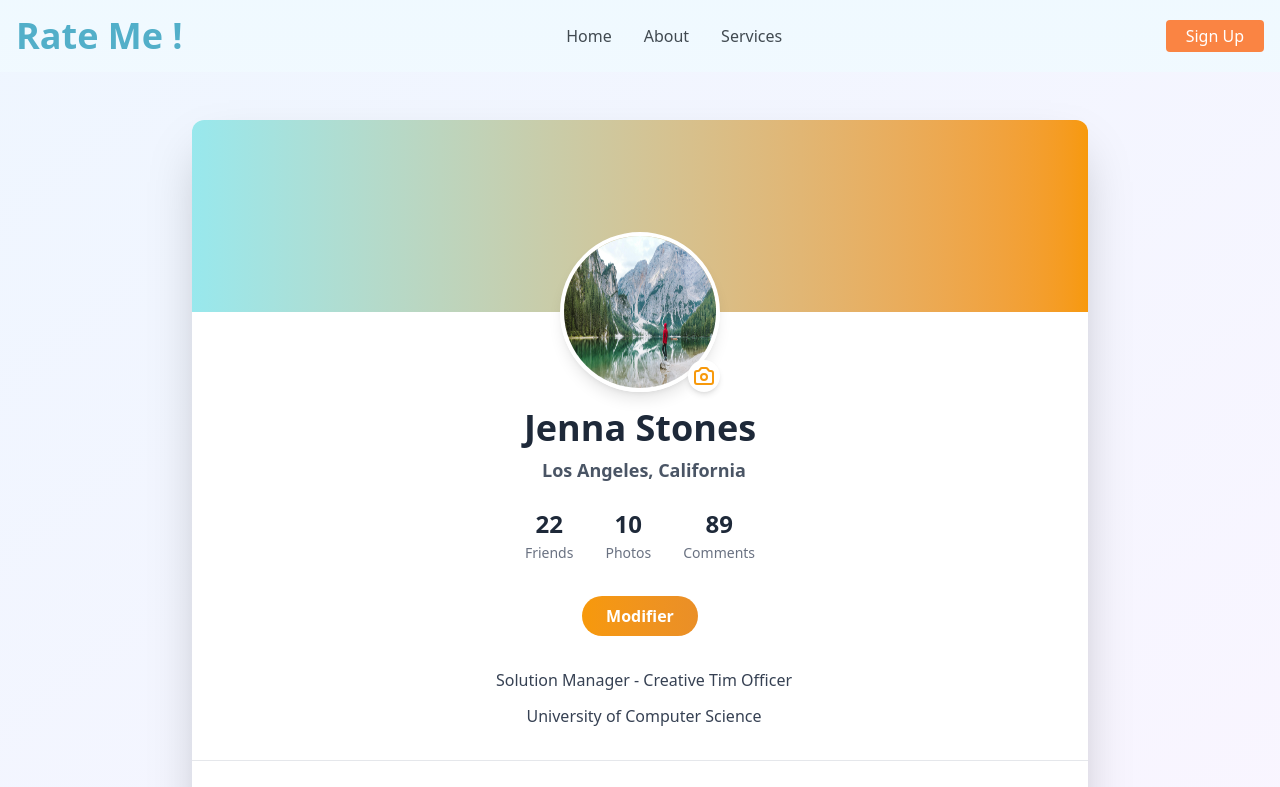
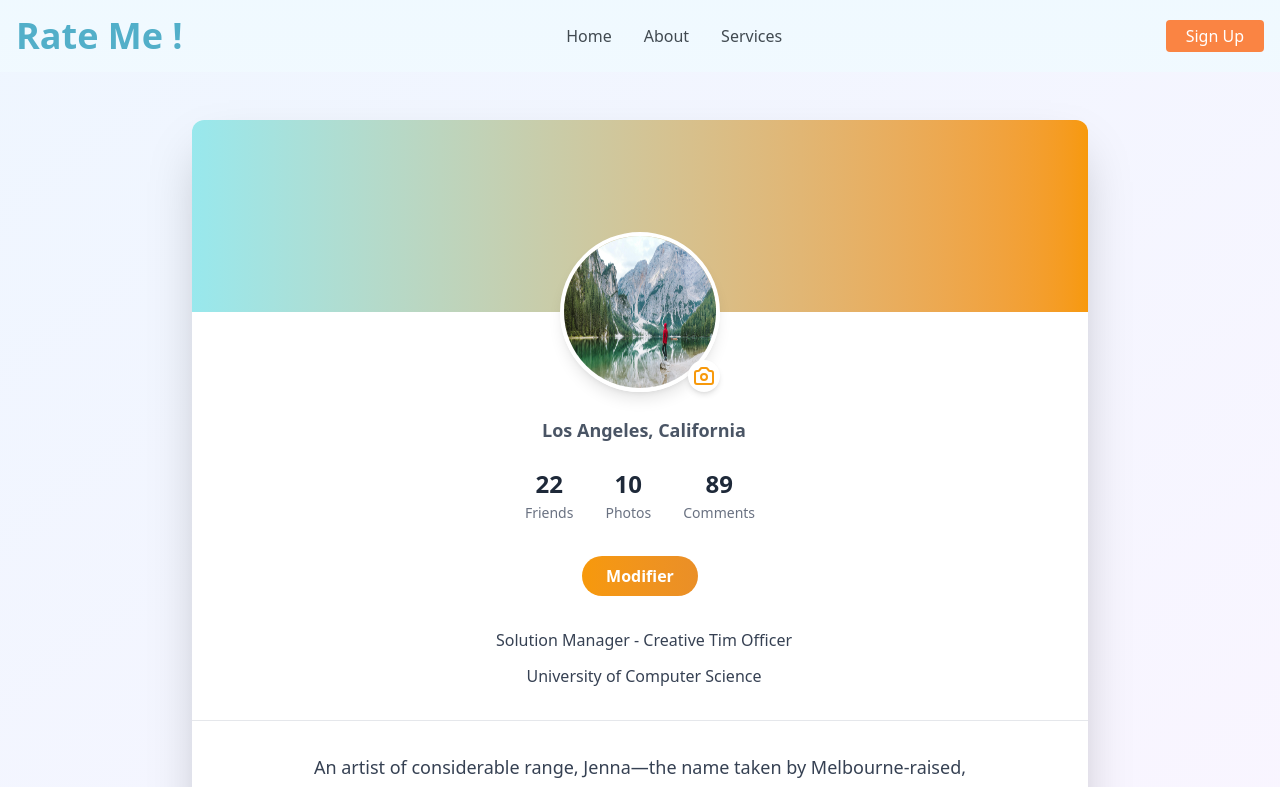
Before and after one commit to yassir5236/Rate-Me-Front, an Angular app: page /profile in a window 1280 px wide. Shown: the top 787 px of the page. Built offline with nearby package versions, Linux system fonts and the light colour scheme; no server answers.

Commit message:
fixing store images in the cloud

```diff
--- a/src/app/profile/profile.component.html
+++ b/src/app/profile/profile.component.html
@@ -38,7 +38,7 @@
     <!-- Profile Content -->
     <div class="px-6 pt-24 pb-8 text-center">
       <!-- Name and Location -->
-      <h1 class="text-4xl font-bold text-gray-800 mb-2">Jenna Stones</h1>
+      <h1 class="text-4xl font-bold text-gray-800 mb-2">{{userName}}</h1>
       <p class="text-lg text-gray-600 font-semibold mb-6">
         <i class="fas fa-map-marker-alt text-[#f7990b] mr-2"></i>
         {{ profileForm.get('location')?.value || 'Los Angeles, California' }}
--- a/src/app/profile/profile.component.ts
+++ b/src/app/profile/profile.component.ts
@@ -17,6 +17,7 @@ export class ProfileComponent implements OnInit {
   isEditing = false;
   profileImage: string | null = null;
   file!: File;
+  userName : string='';
 
 
   constructor(private userService: UserService, private fb: FormBuilder,    private sanitizer: DomSanitizer
@@ -34,6 +35,7 @@ export class ProfileComponent implements OnInit {
     this.userService.getUserProfile().subscribe(data => {
       this.profileForm.patchValue(data);
       this.profileImage = data.profilePicture;
+      this.userName=data.username;
       console.log(data)
 
 
```
